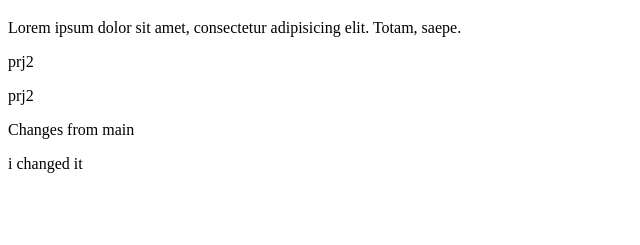
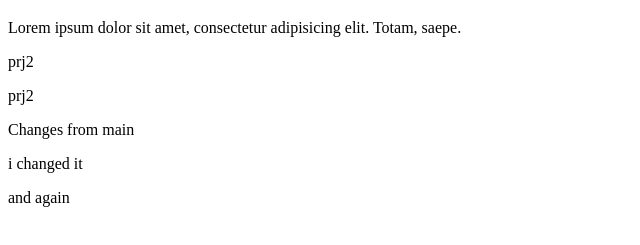
Before and after one commit to bogdmoskv/test-25-08, a plain HTML site: page index.html in a window 1280 px wide. Shown: the part 61-306 px from the top of the page, without its empty margins (0-640 px from the left). Drawn offline with Linux system fonts and the light colour scheme.

Commit message:
i changed it again

```diff
--- a/index.html
+++ b/index.html
@@ -17,6 +17,8 @@
     <p>Changes from main</p>
 
     <p>i changed it</p>
+
+    <p>and again</p>
 </body>
 
 </html>
```
